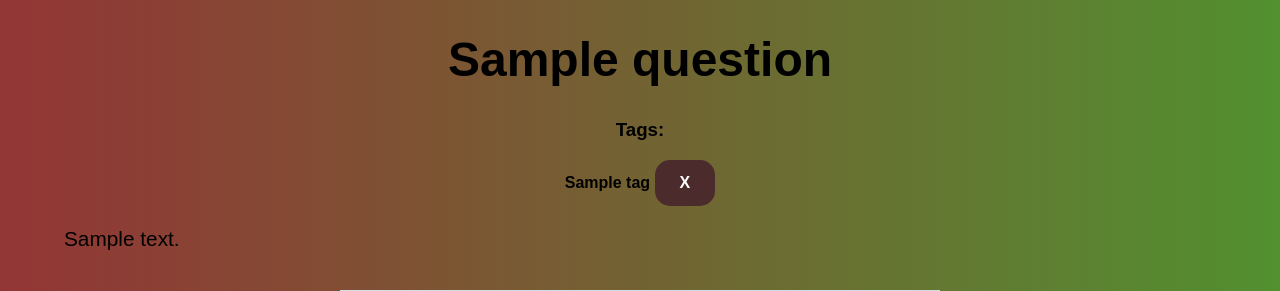
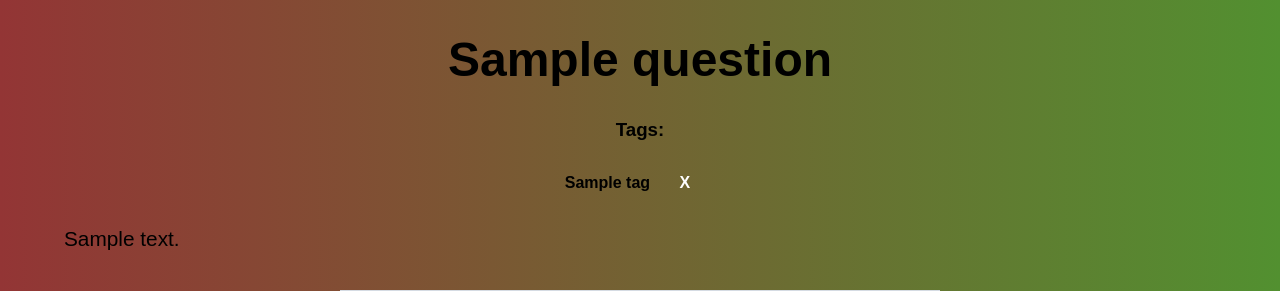
Before and after one commit to Taowathar/ask-mate-python, a Flask app: template templates/details.html in a window 1280 px wide. Shown: the top 291 px of the page. Run offline with Flask 2, Linux system fonts and the light colour scheme; the template is opened without the code that fills it: most values are stand-ins (such as "Sample title", 1, 10 or a date in 2020); grey boxes marked "Sample" are stand-in pictures.

Commit message:
Fix tag remove X

```diff
--- a/static/style.css
+++ b/static/style.css
@@ -124,6 +124,7 @@ a:hover{
 
 #X {
 	border: none;
+	background-color: transparent;
 }
 
 button, select{
```
